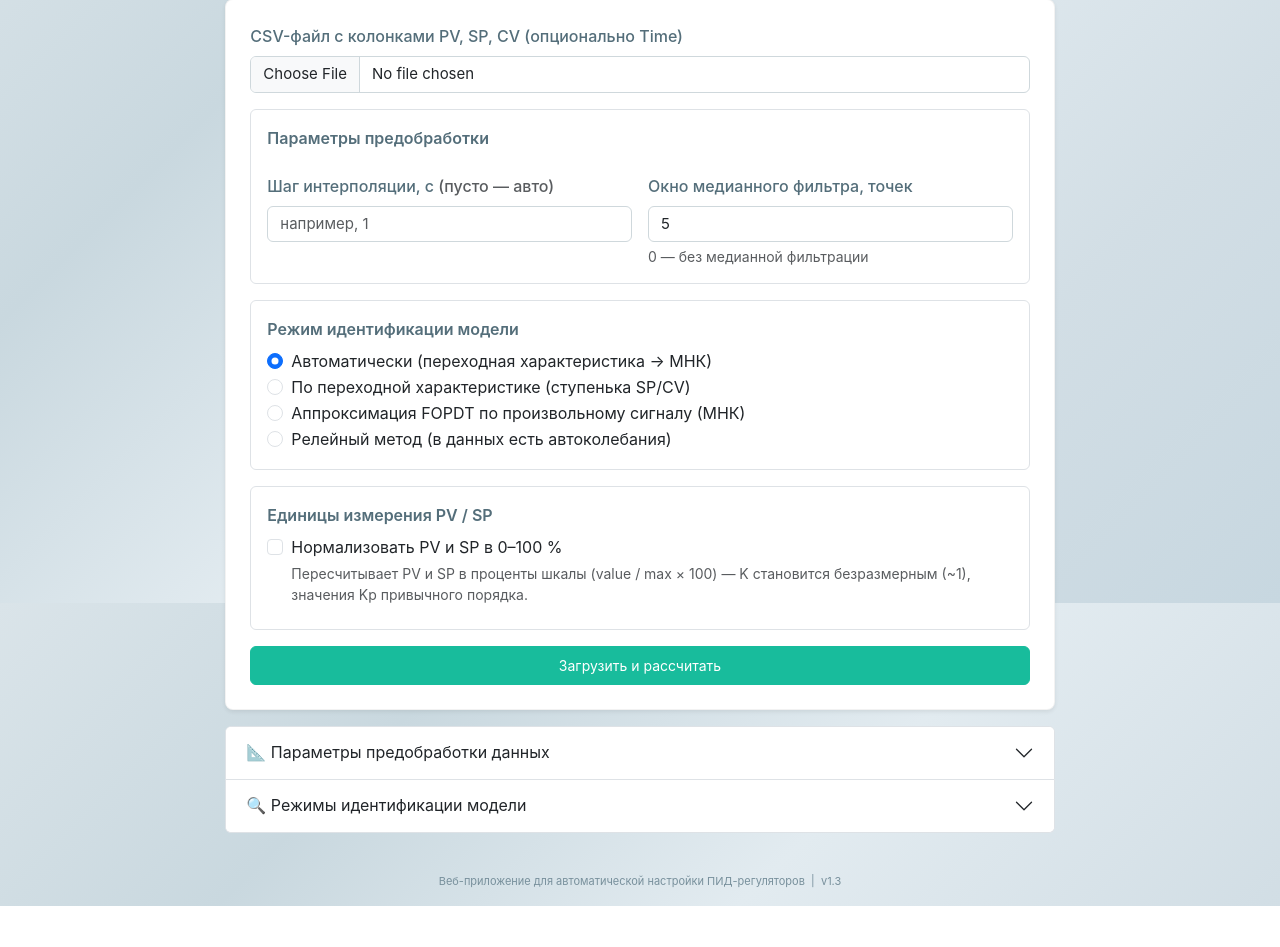
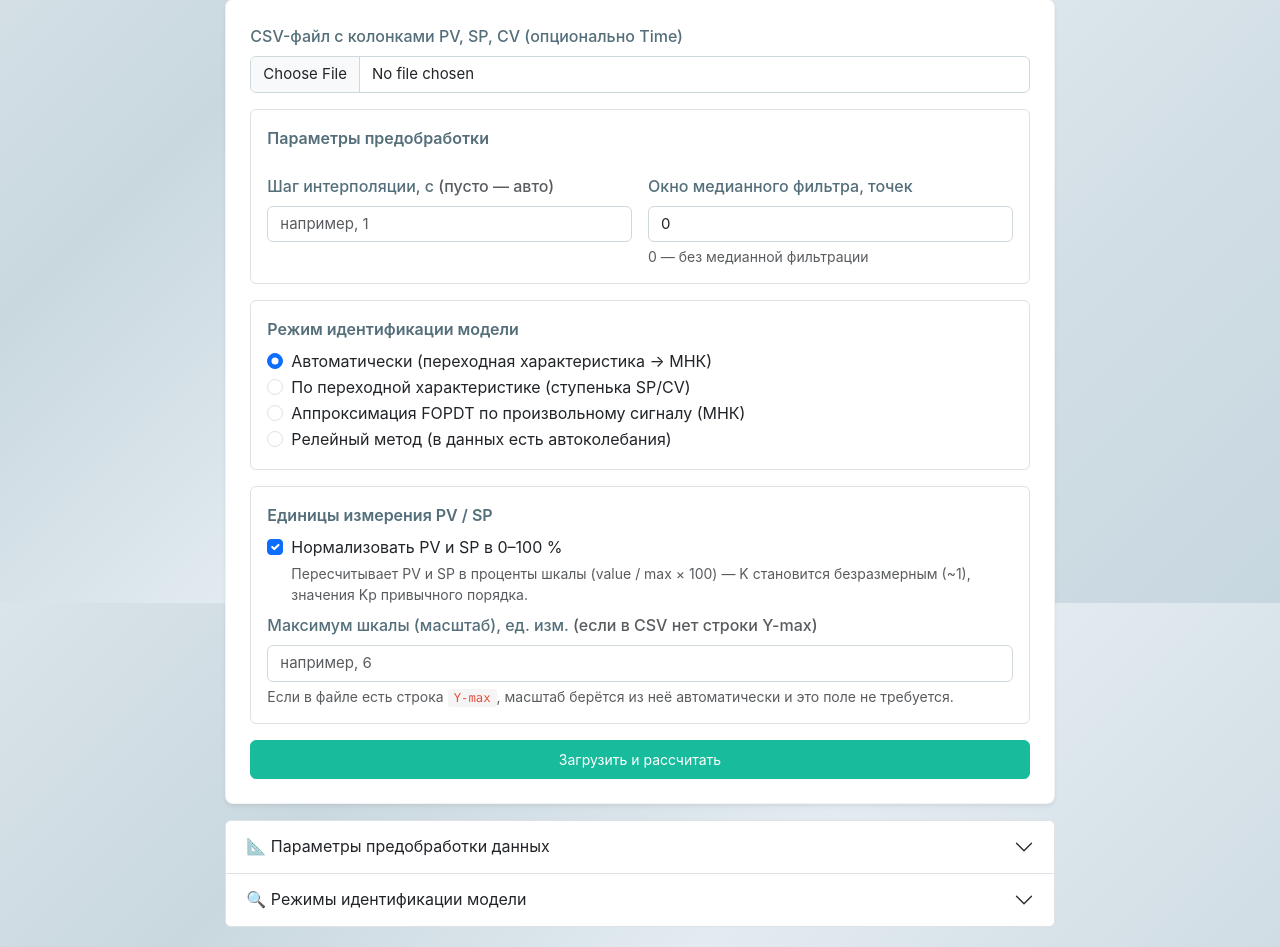
Before and after one commit to SemonoffArt/pid_calculator, a Flask app: page / in a window 1280 px wide. Shown: the part 197-1144 px from the top of the page. Before the commit the page ends 1103 px from the top, so only its background shows below. Run offline with Flask 3, Linux system fonts and the light colour scheme; some libraries are stand-ins or nearby versions.

Commit message:
Отключение медианного фильтра по умолчанию и включение нормализации по умолчанию

```diff
--- a/templates/index.html
+++ b/templates/index.html
@@ -27,7 +27,7 @@
           <div class="col-md-6">
             <label for="filter_window" class="form-label">Окно медианного фильтра, точек</label>
             <input type="number" class="form-control" id="filter_window" name="filter_window"
-                   value="5" min="0" max="15" step="1">
+                   value="0" min="0" max="15" step="1">
             <div class="form-text">0 — без медианной фильтрации</div>
           </div>
         </div>
@@ -64,7 +64,7 @@
       <fieldset class="border rounded p-3 mb-3">
         <legend class="fs-6">Единицы измерения PV / SP</legend>
         <div class="form-check mb-2">
-          <input class="form-check-input" type="checkbox" id="normalize" name="normalize" value="1">
+          <input class="form-check-input" type="checkbox" id="normalize" name="normalize" value="1" checked>
           <label class="form-check-label" for="normalize">
             Нормализовать PV и SP в 0–100 %
           </label>
```
